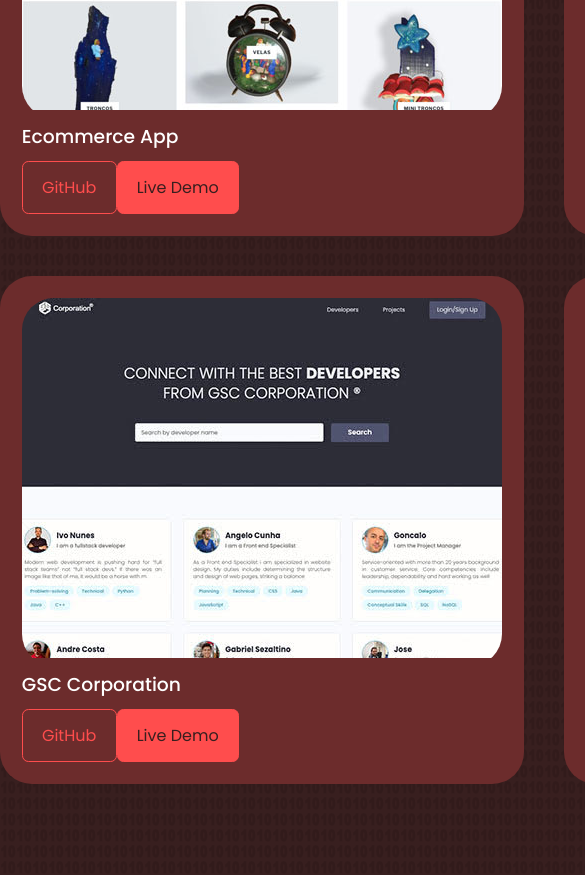
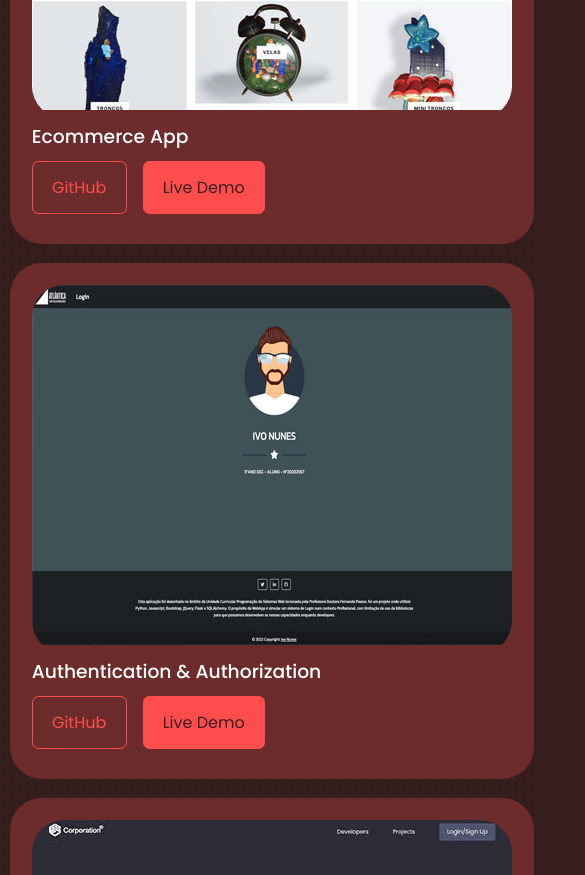
Before and after one commit to inunes1904/PortfolioReact, a React (Create React App) app in the folder react-portfolio/: page / in a window 390 px wide. Shown: the part 5829-6704 px from the top of the page, 585 px wide, since content can reach past the window. Built offline with nearby package versions, Linux system fonts and the light colour scheme; the HTML template or start-up script is replaced by a standard one.

Commit message:
portfolio done

```diff
--- a/react-portfolio/src/components/portfolio/Portfolio.jsx
+++ b/react-portfolio/src/components/portfolio/Portfolio.jsx
@@ -20,7 +20,7 @@ const Portfolio = () => {
             <img src={IMG1} alt="Project Title" />
           </div>
           <h3>Ecommerce App</h3>
-          <div className="portfolio item__cta">
+          <div className="portfolio__item-cta">
             <a href="#" target="_blank" className="btn">GitHub</a>
             <a href="#" target="_blank" className="btn btn-primary">Live Demo</a>
           </div>
@@ -31,7 +31,7 @@ const Portfolio = () => {
             <img src={IMG2} alt="Project Title" />
           </div>
           <h3>Authentication & Authorization</h3>
-          <div className="portfolio item__cta">
+          <div className="portfolio__item-cta">
             <a href="#" target="_blank" className="btn">GitHub</a>
             <a href="#" target="_blank" className="btn btn-primary">Live Demo</a>
           </div>
@@ -42,7 +42,7 @@ const Portfolio = () => {
             <img src={IMG3} alt="Project Title" />
           </div>
           <h3>GSC Corporation</h3>
-          <div className="portfolio item__cta">
+          <div className="portfolio__item-cta">
             <a href="#" target="_blank" className="btn">GitHub</a>
             <a href="#" target="_blank" className="btn btn-primary">Live Demo</a>
           </div>
@@ -53,7 +53,7 @@ const Portfolio = () => {
             <img src={IMG4} alt="Project Title" />
           </div>
           <h3>GSC Music</h3>
-          <div className="portfolio item__cta">
+          <div className="portfolio__item-cta">
             <a href="#" target="_blank" className="btn">GitHub</a>
             <a href="#" target="_blank" className="btn btn-primary">Live Demo</a>
           </div>
--- a/react-portfolio/src/components/portfolio/portfolio.css
+++ b/react-portfolio/src/components/portfolio/portfolio.css
@@ -31,9 +31,28 @@
 .portfolio__item-cta {
     display: flex;
     gap:1rem;
-    margin-bottom: 1rem;
+    margin-bottom: 0.5rem;
 }
 
-.test{
-    width:80%;
-}
+
+/* media queries */
+
+/* medium devices Tablets */
+@media screen and (max-width: 1024px){
+  .portfolio__container{
+    grid-template-columns: 1fr;
+    gap:1.2rem;
+    padding-left: 10px;
+    padding-right: 10px;
+  }
+  }
+
+  /* small devices mobile phones */
+  @media screen and (max-width: 600px){
+    .portfolio__container{
+        grid-template-columns: 1fr;
+        gap:1.2rem;
+        padding-left: 10px;
+        padding-right: 10px;
+      }
+  }
```
